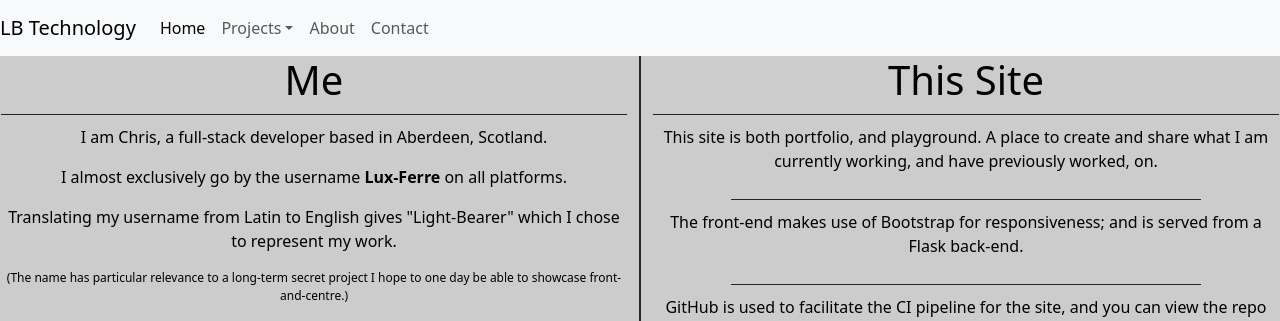
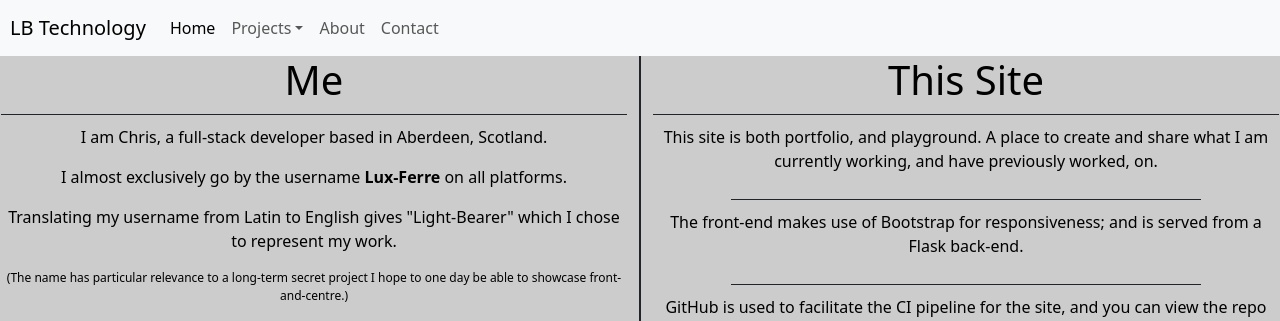
Before and after one commit to Lux-Ferre/lbtech-info, a Flask app: page /about in a window 1280 px wide. Shown: the top 321 px of the page. Run offline with Flask 3, Linux system fonts and the light colour scheme; some libraries are stand-ins or nearby versions.

Commit message:
navbar-brand margin
Given 10px left margin so it isn't butted against the screen edge.

```diff
--- a/app/static/assets/main/main.css
+++ b/app/static/assets/main/main.css
@@ -15,6 +15,10 @@
 body{
 	background: var(--body-bg);
 	color: var(--body-color);
+}
+
+.navbar-brand{
+    margin-left: 10px;
 }
 
 #content{
```
